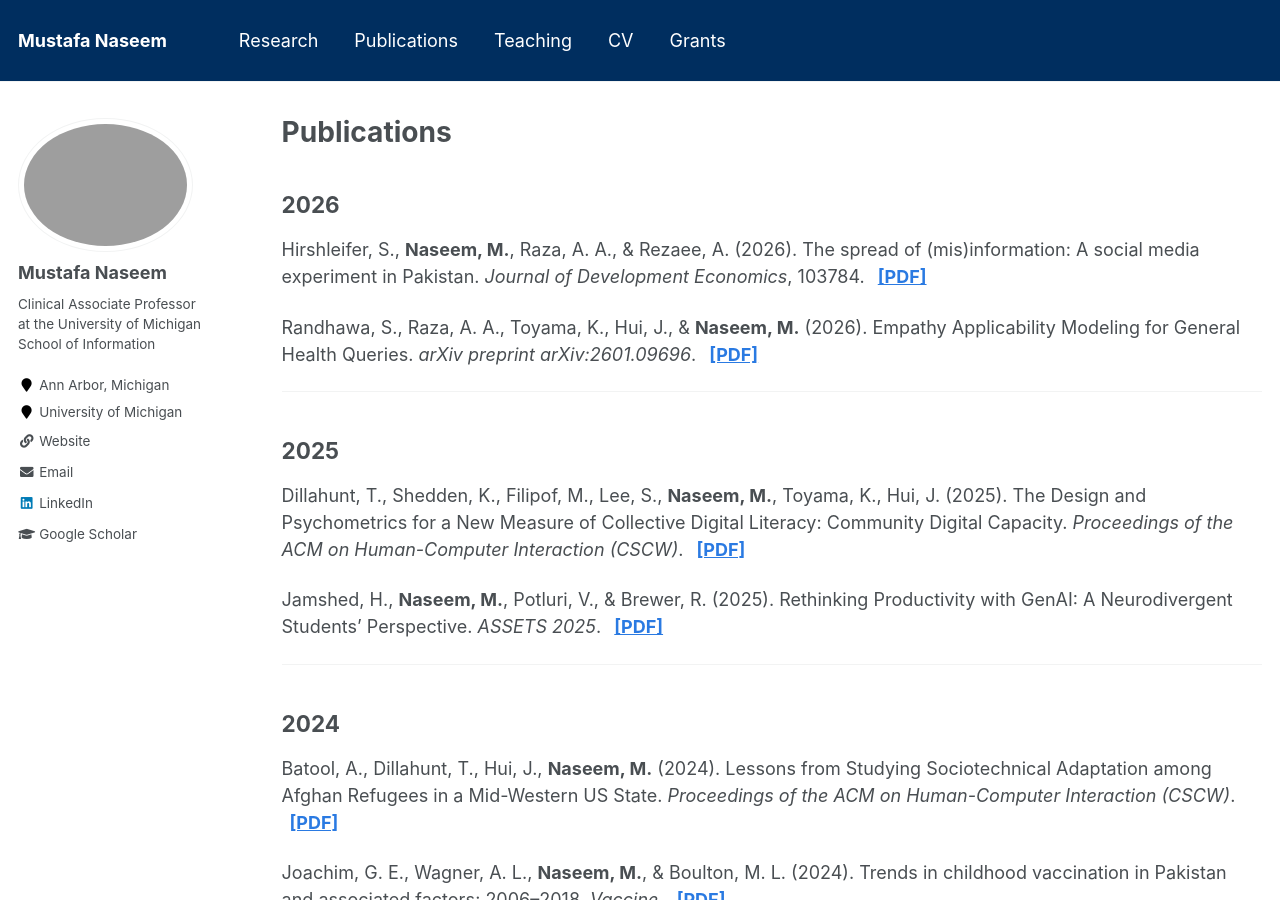
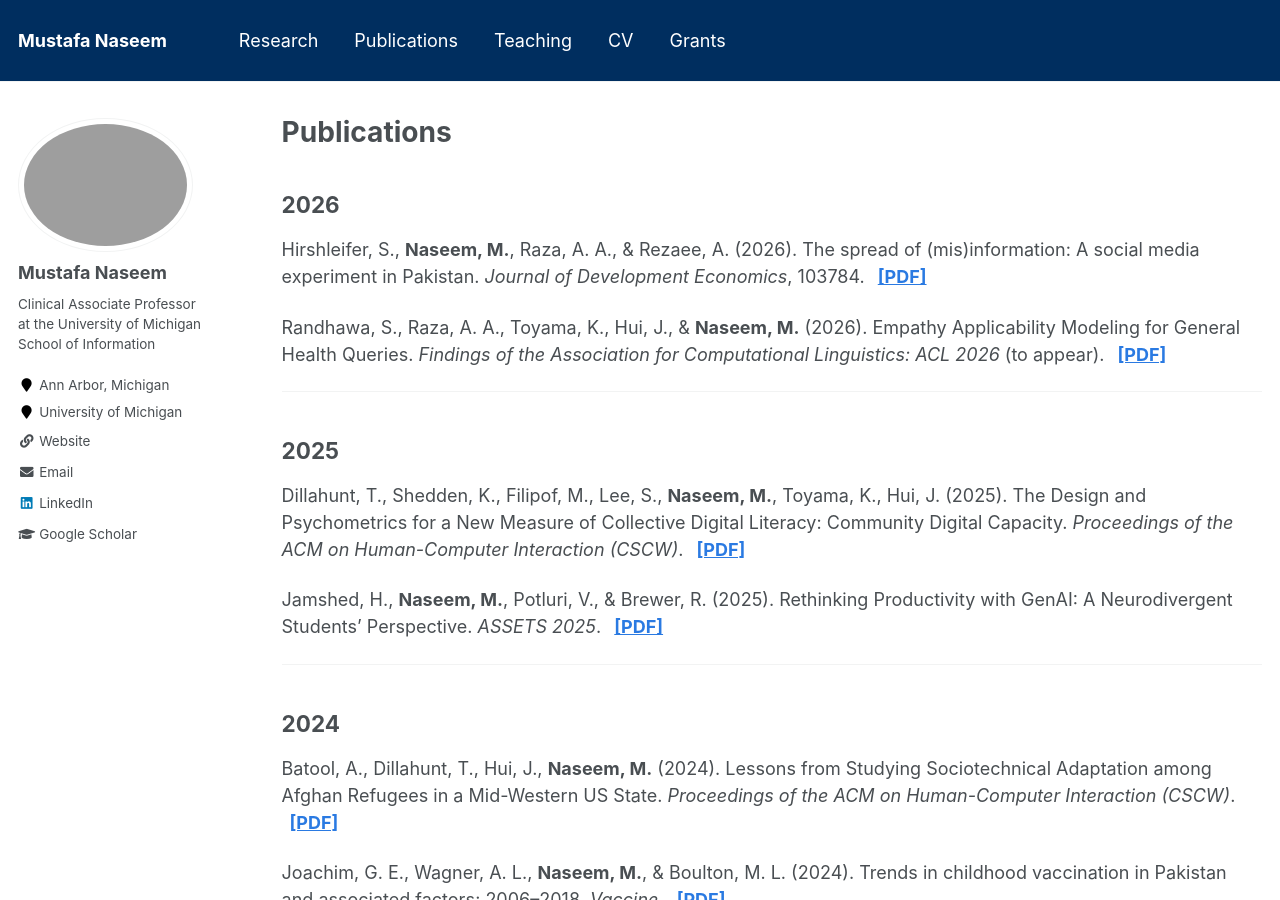
Before and after one commit to mustafanaseem/mustafanaseem.github.io, a Jekyll site: the page built from _pages/publications.md, in a window 1280 px wide and 900 px high. Built offline with Jekyll 4.4.1, drawn with Linux system fonts in a browser that asks for light colours.

Commit message:
Update Randhawa et al. 2026 venue to ACL Findings
Replace the arXiv preprint citation with the ACL 2026 Findings venue
(to appear), using italics on the venue name to match the page's
formatting convention.

```diff
--- a/_pages/publications.md
+++ b/_pages/publications.md
@@ -23,7 +23,7 @@ author_profile: true
 
 Hirshleifer, S., **Naseem, M.**, Raza, A. A., & Rezaee, A. (2026). The spread of (mis)information: A social media experiment in Pakistan. *Journal of Development Economics*, 103784. <a href="/files/2026_Mininformation RCT Pakistan.pdf" class="pdf-link">[PDF]</a>
 
-Randhawa, S., Raza, A. A., Toyama, K., Hui, J., & **Naseem, M.** (2026). Empathy Applicability Modeling for General Health Queries. *arXiv preprint arXiv:2601.09696*. <a href="/files/2026_Empathy Applicability Modeling.pdf" class="pdf-link">[PDF]</a>
+Randhawa, S., Raza, A. A., Toyama, K., Hui, J., & **Naseem, M.** (2026). Empathy Applicability Modeling for General Health Queries. *Findings of the Association for Computational Linguistics: ACL 2026* (to appear). <a href="/files/2026_Empathy Applicability Modeling.pdf" class="pdf-link">[PDF]</a>
 
 ---
 
```
